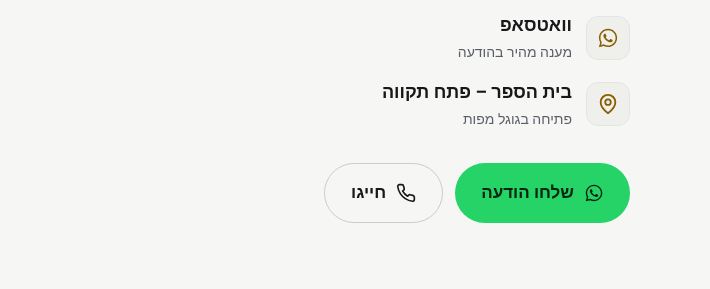
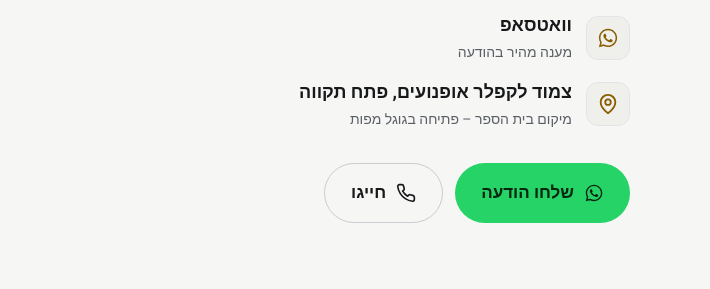
Before and after one commit to matanjerbi/Driving-Teacher, an Astro site: page / in a window 1280 px wide. Shown: the part 5414-5703 px from the top of the page, 570-1280 px from the left. Built offline with nearby package versions, Linux system fonts and the light colour scheme; Astro itself is replaced by a stand-in of ours.

Commit message:
Describe school location as next to Kepler Motorcycles
Co-Authored-By: Claude Opus 5.5 <noreply@anthropic.com>
Claude-Session: https://claude.ai/code/session_01LCSmwP82Se9t8RzqqDz9w5

```diff
--- a/src/components/home/Contact.astro
+++ b/src/components/home/Contact.astro
@@ -7,7 +7,7 @@ import { waMessages } from '@/data/content';
 const items = [
   { icon: 'phone', href: telHref, title: site.phone.display, sub: 'טלפון', external: false },
   { icon: 'whatsapp', href: waHref(), title: 'וואטסאפ', sub: 'מענה מהיר בהודעה', external: true },
-  { icon: 'pin', href: mapsHref, title: site.location.label, sub: 'פתיחה בגוגל מפות', external: true },
+  { icon: 'pin', href: mapsHref, title: site.location.label, sub: 'מיקום בית הספר – פתיחה בגוגל מפות', external: true },
 ] as const;
 ---
 
--- a/src/data/site.ts
+++ b/src/data/site.ts
@@ -10,7 +10,7 @@ export const site = {
   city: 'פתח תקווה',
   /** מיקום בית הספר (המגרש) – לא כתובת מגורים */
   location: {
-    label: 'בית הספר – פתח תקווה',
+    label: 'צמוד לקפלר אופנועים, פתח תקווה',
     lat: 32.106115,
     lng: 34.864424,
     googleMapsUrl: 'https://maps.app.goo.gl/DfgXiuqRD5MCB2JH6',
```
